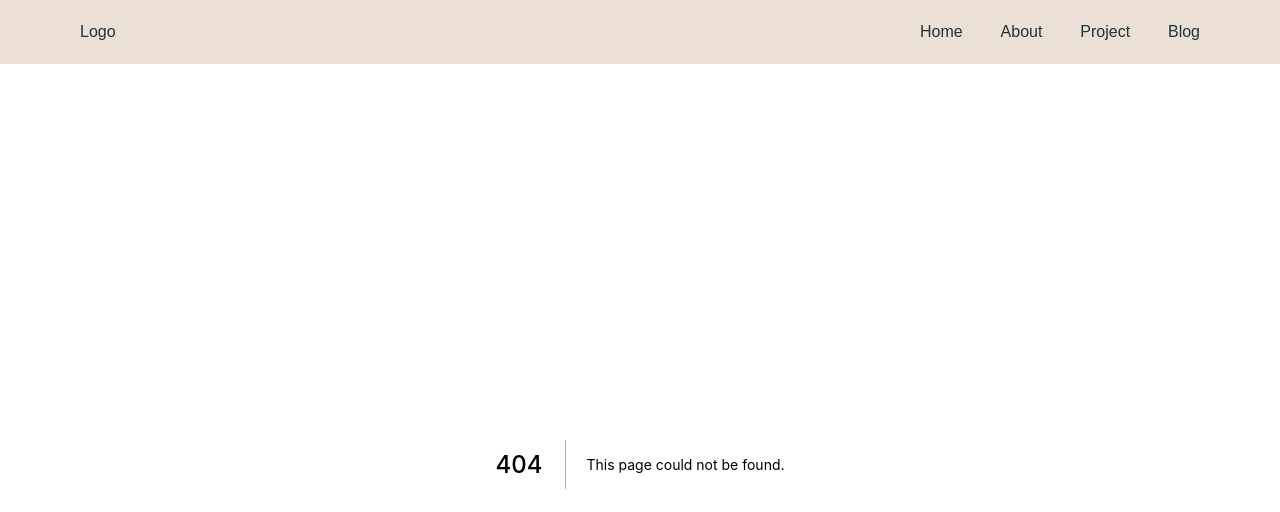
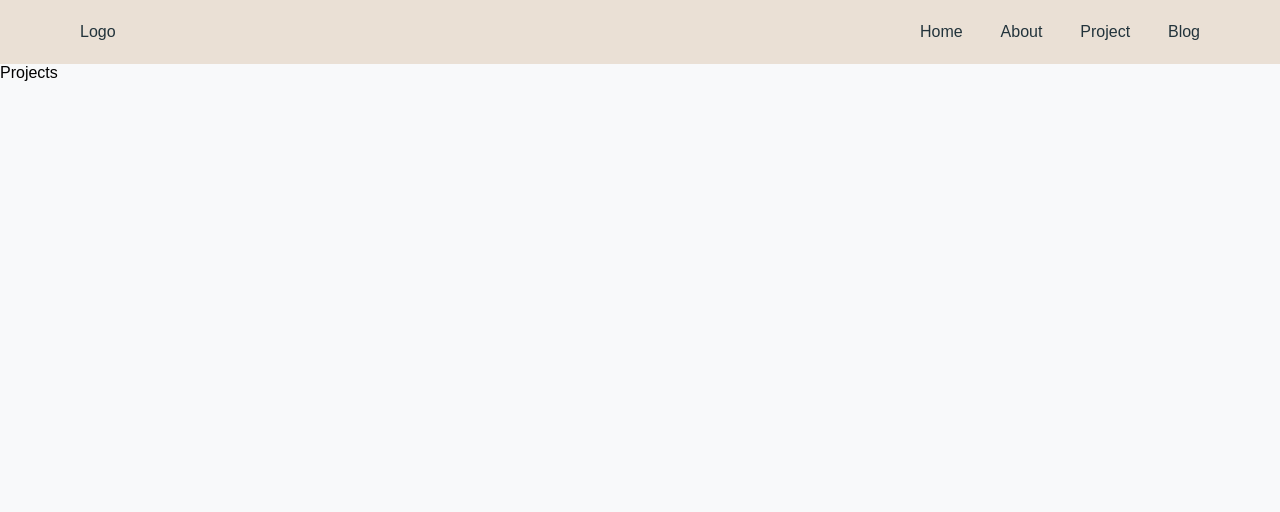
Before and after one commit to EthanChenYen-Peng/personal_site_next, a Next.js app: page /projects in a window 1280 px wide. Before the commit this address had no page. Shown: the top 512 px of the page. Built offline with nearby package versions, Linux system fonts and the light colour scheme.

Commit message:
project index page

```diff
--- a/src/components/navigation/Header/Header.tsx
+++ b/src/components/navigation/Header/Header.tsx
@@ -28,7 +28,9 @@ export default function Header() {
           <NavItem>
             <Link href="/about">About</Link>
           </NavItem>
-          <NavItem>Project</NavItem>
+          <NavItem>
+            <Link href="/projects">Project</Link>
+          </NavItem>
           <NavItem>Blog</NavItem>
         </StyledNav>
       </Wrapper>
@@ -40,12 +42,12 @@ export default function Header() {
           <Link href="/about">About</Link>
         </NavItem>
         <NavItem>
-          <Link href="/about">Project</Link>
+          <Link href="/projects">Project</Link>
         </NavItem>
         <NavItem>
           <Link href="/about">Blog</Link>
         </NavItem>
       </MobileNav>
-      </>
+    </>
   );
 }
--- /dev/null
+++ b/src/pages/projects/index.tsx
@@ -0,0 +1,6 @@
+function Projects() {
+  return (
+      <div>Projects</div>
+  )
+}
+export default Projects
```
